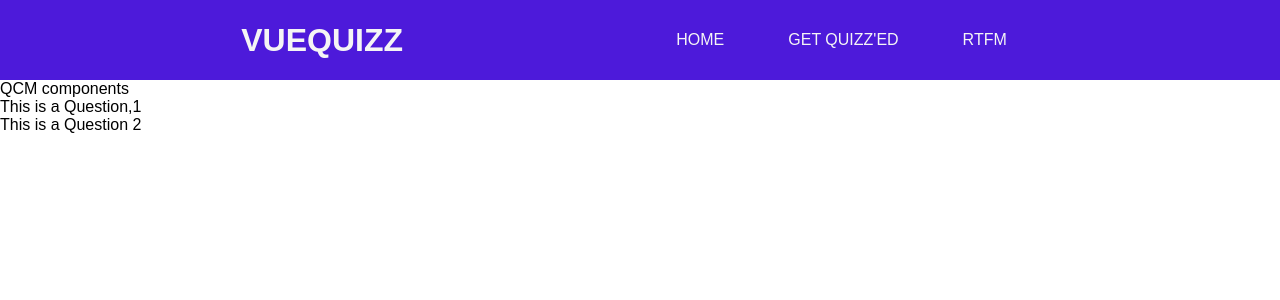
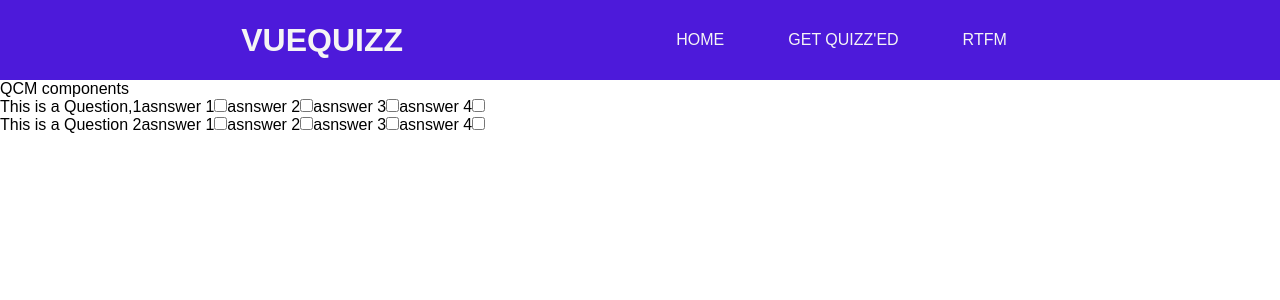
Before and after one commit to Arthur-Lucas/vue-js, a Vue app: page /skilltest in a window 1280 px wide. Shown: the top 300 px of the page. Built offline with nearby package versions, Linux system fonts and the light colour scheme.

Commit message:
:construction: Question & Answer display

```diff
--- a/src/components/question-component.vue
+++ b/src/components/question-component.vue
@@ -55,9 +55,13 @@ console.log(formatted.value);
 
 <template>
   <span>QCM components</span>
-  <section class>
+  <section>
     <form v-for="question in formatted" :key="question.id">
       <span>{{ question.questionText }}</span>
+      <label v-for="answer in question.Answers" :key="answer.isValid">
+        <span>{{ answer.AnswerText }}</span>
+        <input type="checkbox" />
+      </label>
     </form>
   </section>
 </template>
```
